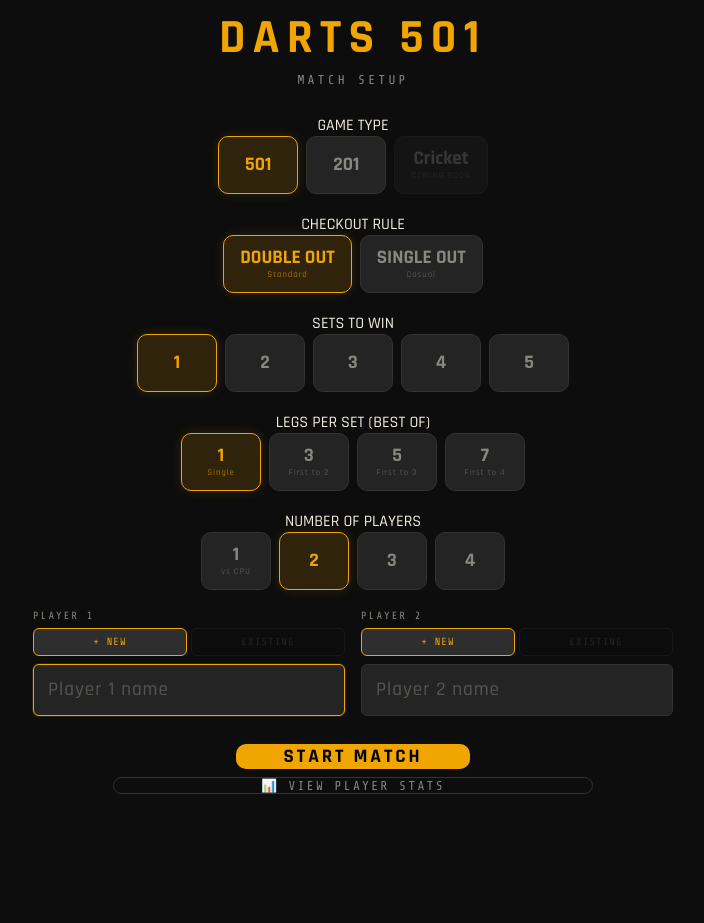
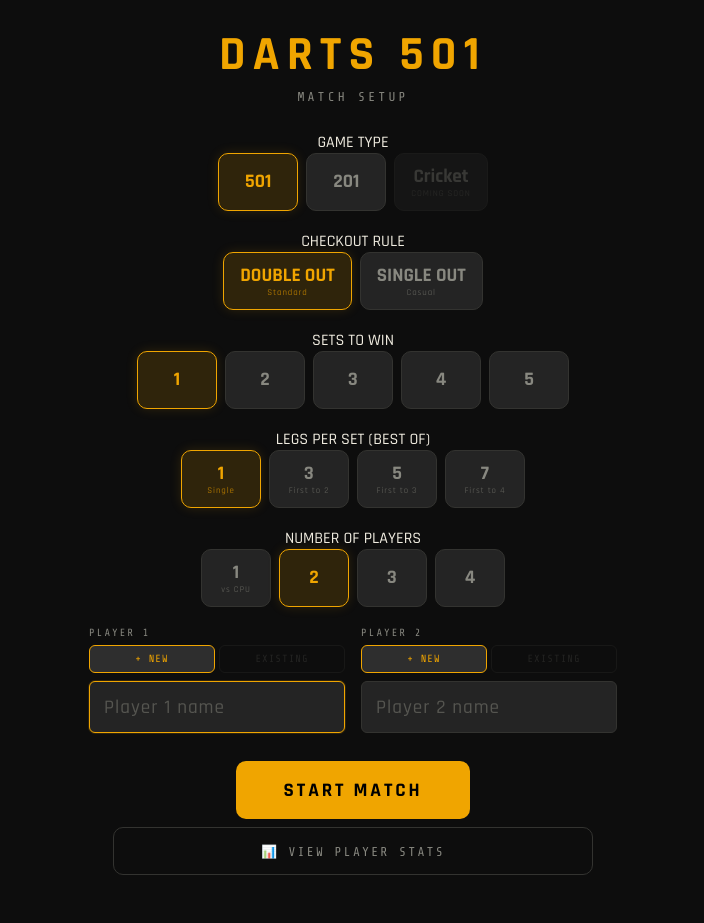
Before and after one commit to djr812/Darts501, a Flask app: page / in a window 1280 px wide. Shown: the whole page, without its empty margins (287-991 px from the left). Before the commit the page ends 794 px from the top, so only its background shows below. Run offline with Flask 3, Linux system fonts and the light colour scheme; data that the repository does not hold is empty.

Commit message:
Fixed - Start Match and Player Stats buttons not displaying on iPad

```diff
--- a/app/static/css/app.css
+++ b/app/static/css/app.css
@@ -64,7 +64,6 @@
 html, body {
     width: 100%;
     height: 100%;
-    overflow: hidden;             /* no scrolling — everything fits in viewport */
     background: var(--bg-primary);
     color: var(--text-primary);
     font-family: var(--font-display);
@@ -72,13 +71,16 @@ html, body {
     -webkit-font-smoothing: antialiased;
 }
 
+
+
 /* Prevent iOS text size adjustment on rotation */
 body {
     -webkit-text-size-adjust: 100%;
 }
 
 /* --- Layout Shell --- */
-#app {
+/* Game shell layout — only applies when game is active */
+body.mode-game #app {
     display: grid;
     grid-template-rows: auto 1fr auto;
     grid-template-columns: 280px 1fr;
@@ -89,6 +91,37 @@ body {
     width: 100vw;
     height: 100vh;
     gap: 0;
+}
+
+/* Setup screen — body scrolls, app grows */
+body.mode-setup {
+    overflow-y: auto;
+    -webkit-overflow-scrolling: touch;
+    height: auto;
+    min-height: 100%;
+}
+body.mode-setup #app {
+    display: block;
+    width: 100%;
+    height: auto;
+}
+
+/* Stats screen — flex column, fills viewport, inner content scrolls */
+body.mode-stats {
+    overflow: hidden;
+    height: 100%;
+}
+body.mode-stats #app {
+    display: -webkit-box;
+    display: -webkit-flex;
+    display: flex;
+    -webkit-box-orient: vertical;
+    -webkit-box-direction: normal;
+    -webkit-flex-direction: column;
+    flex-direction: column;
+    width: 100vw;
+    height: 100vh;
+    overflow: hidden;
 }
 
 /* --- Header --- */
@@ -449,6 +482,25 @@ body[data-multiplier="3"] .seg-btn:active { background: #0a3a1a; color: var(--tr
 ::-webkit-scrollbar-thumb { background: var(--border); border-radius: 2px; }
 
 /* --- Setup Screen --- */
+
+/* Setup content wrapper — centred column, allows natural height growth */
+.setup-screen-inner {
+    display: -webkit-box;
+    display: -webkit-flex;
+    display: flex;
+    -webkit-box-orient: vertical;
+    -webkit-box-direction: normal;
+    -webkit-flex-direction: column;
+    flex-direction: column;
+    -webkit-box-align: center;
+    -webkit-align-items: center;
+    align-items: center;
+    width: 100%;
+    max-width: 560px;
+    margin: 0 auto;
+    padding: 24px 16px 48px;
+    box-sizing: border-box;
+}
 
 #setup-title {
     text-align: center;
--- a/app/static/js/stats.js
+++ b/app/static/js/stats.js
@@ -81,7 +81,8 @@ const STATS = (() => {
     function showStatsScreen(player, onBack) {
         const app = document.getElementById('app');
         app.innerHTML = '';
-        app.style.cssText = 'display:flex; flex-direction:column; overflow:hidden;';
+        app.style.cssText = '';
+        document.body.className = 'mode-stats';
 
         // ---- Header bar ----
         const header = document.createElement('div');
--- a/app/static/js/ui.js
+++ b/app/static/js/ui.js
@@ -11,16 +11,25 @@ const UI = (() => {
     function buildSetupScreen(existingPlayers, onStartGame, onViewStats) {
         const app = document.getElementById('app');
         app.innerHTML = '';
-        app.style.cssText = 'display:flex; flex-direction:column; align-items:center; justify-content:center; gap:0; overflow-y:auto; padding: 16px 0;';
+        app.style.cssText = '';
+        document.body.className = 'mode-setup';
 
         if (!document.getElementById('toast'))   document.body.appendChild(_buildToast());
         if (!document.getElementById('loading')) document.body.appendChild(_buildLoading());
+
+        // Inner wrapper handles centring and padding
+        var inner = document.createElement('div');
+        inner.className = 'setup-screen-inner';
+        app.appendChild(inner);
+
+        // From here, append everything to inner instead of app
+        var _appTarget = inner;
 
         // Title
         const title = document.createElement('div');
         title.id = 'setup-title';
         title.innerHTML = `<div class="setup-logo">DARTS 501</div><div class="setup-subtitle">MATCH SETUP</div>`;
-        app.appendChild(title);
+        _appTarget.appendChild(title);
 
         // ---- Game Type ----
         const gameTypeSection = document.createElement('div');
@@ -55,7 +64,7 @@ const UI = (() => {
             gameTypeRow.appendChild(btn);
         });
         gameTypeSection.appendChild(gameTypeRow);
-        app.appendChild(gameTypeSection);
+        _appTarget.appendChild(gameTypeSection);
 
         // ---- Checkout Rule ----
         const checkoutSection = document.createElement('div');
@@ -79,7 +88,7 @@ const UI = (() => {
             checkoutRow.appendChild(btn);
         });
         checkoutSection.appendChild(checkoutRow);
-        app.appendChild(checkoutSection);
+        _appTarget.appendChild(checkoutSection);
 
         // ---- Sets ----
         const setsSection = document.createElement('div');
@@ -100,7 +109,7 @@ const UI = (() => {
             setsRow.appendChild(btn);
         });
         setsSection.appendChild(setsRow);
-        app.appendChild(setsSection);
+        _appTarget.appendChild(setsSection);
 
         // ---- Legs per Set ----
         const legsSection = document.createElement('div');
@@ -121,7 +130,7 @@ const UI = (() => {
             legsRow.appendChild(btn);
         });
         legsSection.appendChild(legsRow);
-        app.appendChild(legsSection);
+        _appTarget.appendChild(legsSection);
 
         // ---- Player Count ----
         const countSection = document.createElement('div');
@@ -161,8 +170,8 @@ const UI = (() => {
             countRow.appendChild(btn);
         });
         countSection.appendChild(countRow);
-        app.appendChild(countSection);
-        app.appendChild(namesSection);
+        _appTarget.appendChild(countSection);
+        _appTarget.appendChild(namesSection);
 
         startBtn.addEventListener('click', () => {
             const gameTypeSel  = gameTypeRow.querySelector('.option-btn.selected');
@@ -186,7 +195,7 @@ const UI = (() => {
                 legsPerSet:  parseInt(legsSel.dataset.value, 10),
             });
         });
-        app.appendChild(startBtn);
+        _appTarget.appendChild(startBtn);
 
         // ---- Stats button ----
         if (onViewStats) {
@@ -196,7 +205,7 @@ const UI = (() => {
             statsBtn.type = 'button';
             statsBtn.innerHTML = '📊  VIEW PLAYER STATS';
             statsBtn.addEventListener('click', onViewStats);
-            app.appendChild(statsBtn);
+            _appTarget.appendChild(statsBtn);
         }
 
         // Defaults
@@ -563,6 +572,7 @@ const UI = (() => {
         const app = document.getElementById('app');
         app.innerHTML = '';
         app.style.cssText = '';
+        document.body.className = 'mode-game';
         app.appendChild(_buildHeader());
         app.appendChild(_buildSidebar(players));
         app.appendChild(_buildBoard(callbacks));
```
